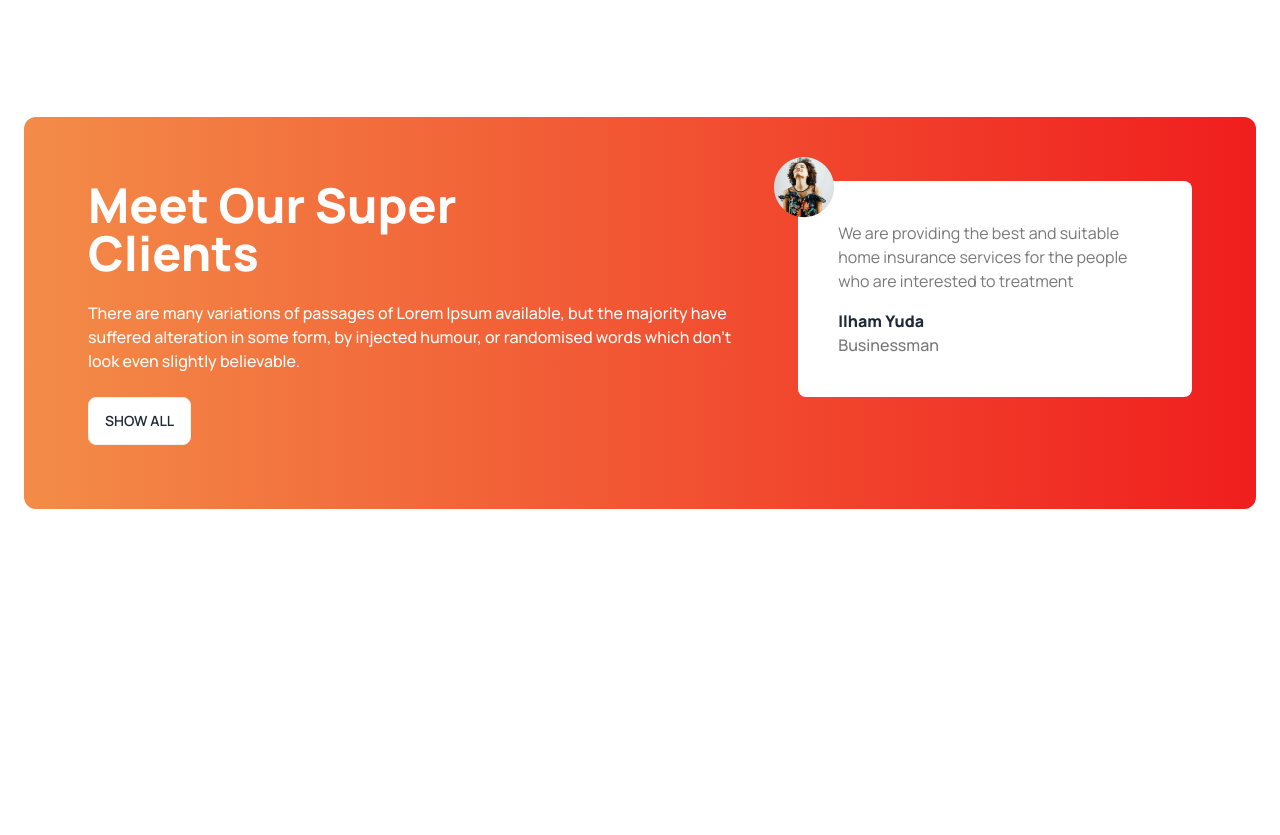
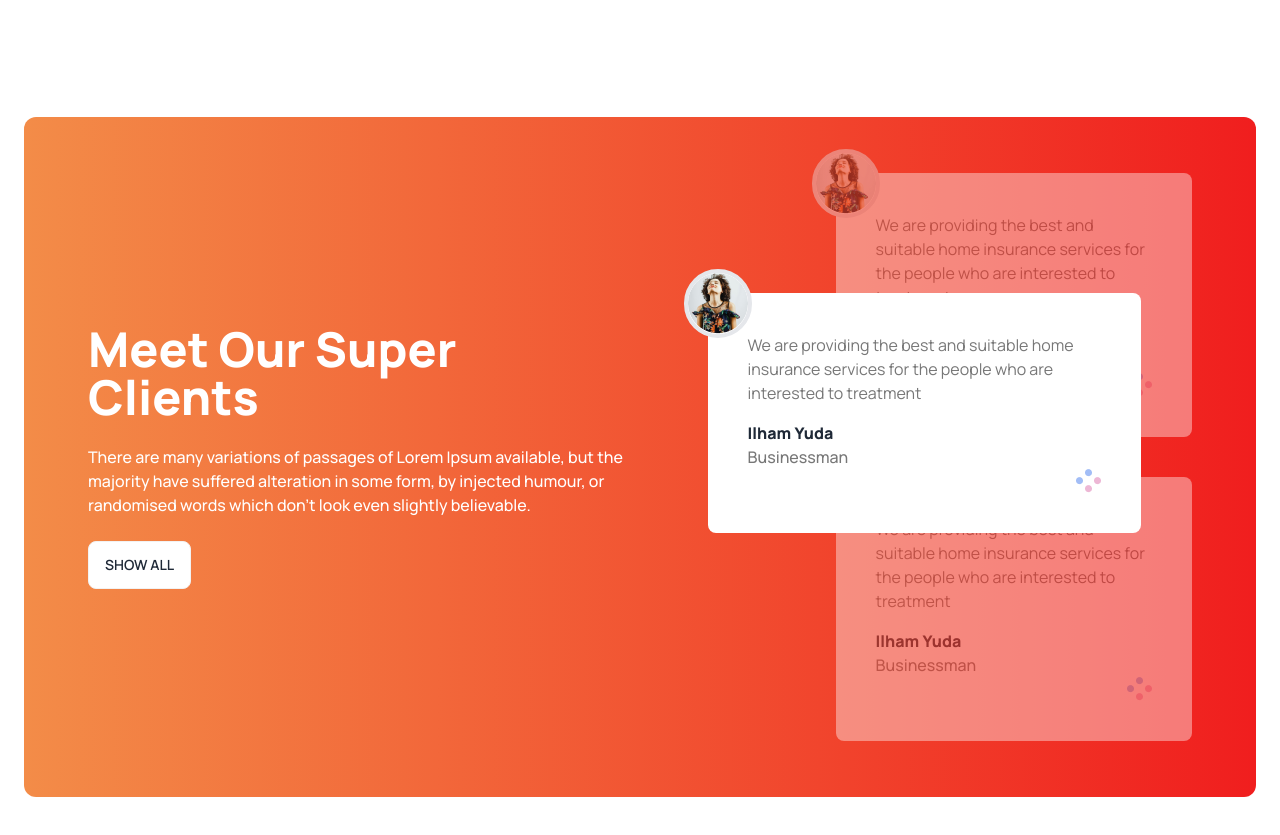
Before and after one commit to programmer-nayeem/tea-house, a plain HTML site: page index.html in a window 1280 px wide. Shown: the part 1670-2505 px from the top of the page. Before the commit the page ends 2275 px from the top, so only its background shows below. Drawn offline with nearby package versions, Linux system fonts and the light colour scheme.

Commit message:
Super Clients Section Finish

```diff
--- a/index.html
+++ b/index.html
@@ -42,7 +42,7 @@
                     <button class="btn bg-gradient-to-r from-[#FF8938] to-[#F00] text-white">Explore More</button>
                 </div>
                 <div>
-                    <img src="./images/banner.png" class="max-w-sm rounded-lg"/>
+                    <img src="./images/banner.png" class="lg:max-w-sm rounded-lg"/>
                     <div class="flex items-center gap-4  drop-shadow-lg bg-white p-5 w-64 -mt-16">
                         <svg xmlns="http://www.w3.org/2000/svg" width="48" height="46" viewBox="0 0 48 46" fill="none">
                                 <path d="M42.4416 13.778L29.9033 12.6152L24.9228 1.04987C24.574 0.240051 23.4259 0.240051 23.0772 1.04987L18.0966 12.6151L5.5584 13.778C4.68043 13.8594 4.32568 14.9514 4.98802 15.5333L14.4482 23.8439L11.6796 36.1279C11.4858 36.988 12.4147 37.6629 13.1728 37.2128L24 30.7838L34.8272 37.2128C35.5854 37.663 36.5141 36.988 36.3204 36.1279L33.5517 23.8439L43.012 15.5333C43.6743 14.9514 43.3195 13.8594 42.4416 13.778Z" fill="#FFDC64"/>
@@ -137,18 +137,41 @@
         </section>
 
         <!-- Super clients Section -->
-        <section class="my-24 mx-6 lg:p-16 p-5 rounded-xl bg-gradient-to-r from-[#f38c48] to-[#f01e1e] flex flex-col lg:flex-row gap-12">
-            <div class="text-white space-y-6">
+        <section class="my-24 mx-6 lg:p-16 lg:py-14 p-5 rounded-xl bg-gradient-to-r from-[#f38c48] to-[#f01e1e] flex flex-col lg:flex-row gap-1 items-center">
+            <div class="text-white space-y-6 lg:pr-36">
               <h2 class="text-5xl font-extrabold">Meet Our Super <br> Clients</h2>
               <p class="text- font-medium">There are many variations of passages of Lorem Ipsum available, but the majority have suffered alteration in some form, by injected humour, or randomised words which don't look even slightly believable. </p>
               <button class="btn bg-white text">Show All</button>
             </div>
-            <div>
-              <div class="p-10 rounded-lg bg-white relative">
-                <img class="absolute -left-6 -top-6" src="images/client.png" alt="">
+
+            <!-- Review Container -->
+            <div class="space-y-10 relative">
+              <div class="p-10 rounded-lg bg-white relative opacity-40">
+                <img class="absolute -left-6 -top-6 border-4 rounded-full bg-white" src="images/client.png" alt="">
                 <p class="text-[#777]">We are providing the best and suitable home insurance services for the people who are interested to treatment</p>
                 <h4 class="font-extrabold mt-4">Ilham Yuda</h4>
                 <p class="font-medium text-[#777]">Businessman</p>
+                <div class="flex justify-end">
+                  <img src="images/circles.png" alt="">
+                </div>
+              </div>
+              <div class="p-10 rounded-lg bg-white absolute top-20 lg:-left-32 lg:w-[433px] z-10">
+                <img class="absolute -left-6 -top-6 border-4 rounded-full bg-white" src="images/client.png" alt="">
+                <p class="text-[#777]">We are providing the best and suitable home insurance services for the people who are interested to treatment</p>
+                <h4 class="font-extrabold mt-4">Ilham Yuda</h4>
+                <p class="font-medium text-[#777]">Businessman</p>
+                <div class="flex justify-end">
+                  <img src="images/circles.png" alt="">
+                </div>
+              </div>
+              <div class="p-10 rounded-lg bg-white relative opacity-40">
+                <img class="absolute -left-6 -top-6 border-4 rounded-full bg-white" src="images/client.png" alt="">
+                <p class="text-[#777]">We are providing the best and suitable home insurance services for the people who are interested to treatment</p>
+                <h4 class="font-extrabold mt-4">Ilham Yuda</h4>
+                <p class="font-medium text-[#777]">Businessman</p>
+                <div class="flex justify-end">
+                  <img src="images/circles.png" alt="">
+                </div>
               </div>
             </div>
         </section>
```
